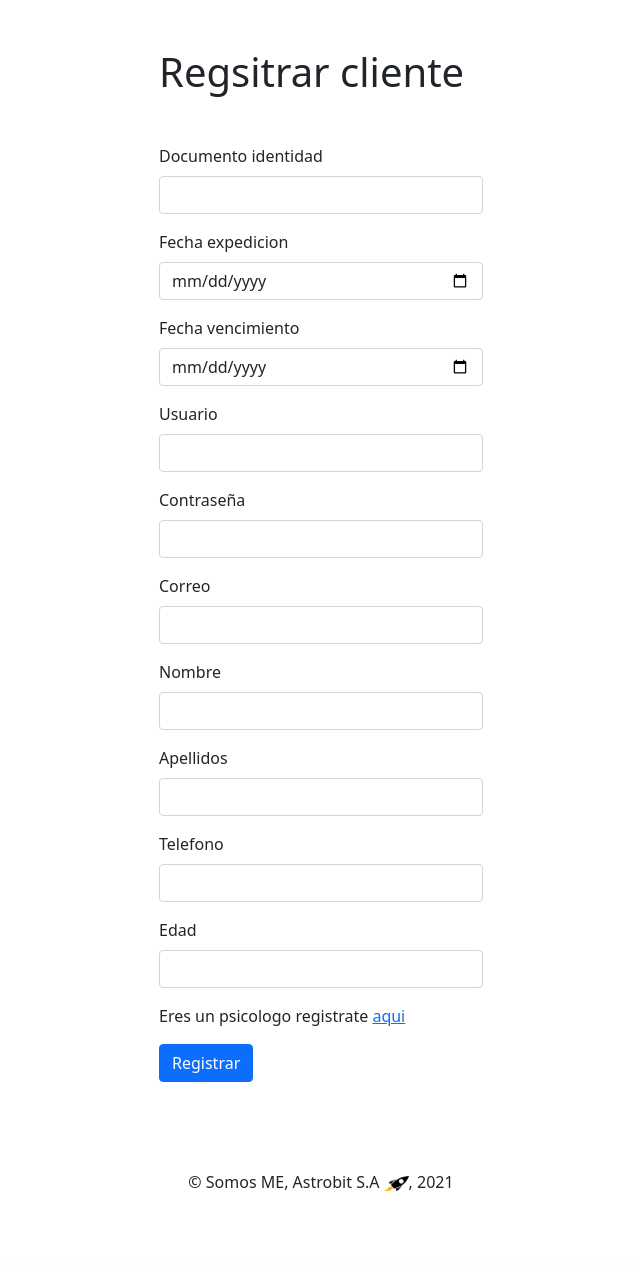
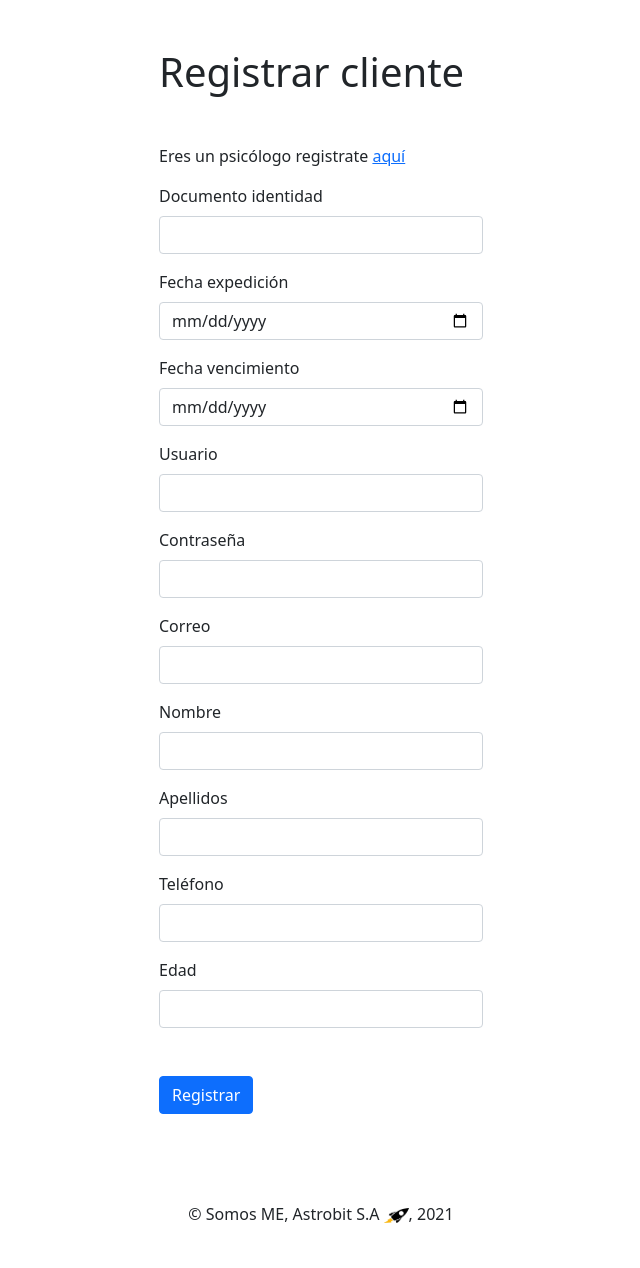
Before and after one commit to newCasta/ME, a PHP site: page /ME/registrarcliente in a window 1280 px wide. Shown: the part 166-1434 px from the top of the page, without its empty margins (319-959 px from the left). Before the commit the page ends 1357 px from the top, so only its background shows below. Run offline with PHP 8.4, Linux system fonts and the light colour scheme.

Commit message:
primeras correcciones

```diff
--- a/views/clientes/index.php
+++ b/views/clientes/index.php
@@ -12,7 +12,8 @@
     <div class="container">
         <div class="row p-5 justify-content-center">
             <div class="col-sm-4">
-                <h1 class="mb-5">Regsitrar cliente</h1>
+                <h1 class="mb-5">Registrar cliente</h1>
+                <p>Eres un psicólogo registrate <a href="<?php echo constant('URL') ?>registrarpsicologo">aquí</a></p>
                 <div class="center"><?php echo $this->mensaje ?></div>
                 <form action="<?php echo constant('URL') ?>registrarcliente/registrarCliente" method="post">
                     <div class="mb-3">
@@ -20,7 +21,7 @@
                         <input type="text" name="documentoid" id="documentoid" required maxlength="10" class="form-control">
                     </div>
                     <div class="mb-3">
-                        <label for="fechaexp" class="form-label">Fecha expedicion</label>
+                        <label for="fechaexp" class="form-label">Fecha expedición</label>
                         <input type="date" name="fechaexp" id="fechaexp" required class="form-control">
                     </div>
                     <div class="mb-3">
@@ -48,14 +49,13 @@
                         <input type="text" name="apellidos" id="apellidos" required class="form-control">
                     </div>
                     <div class="mb-3">
-                        <label for="telefono" class="form-label">Telefono</label>
+                        <label for="telefono" class="form-label">Teléfono</label>
                         <input type="text" name="telefono" id="telefono" required class="form-control">
                     </div>
-                    <div class="mb-3">
+                    <div class="mb-5">
                         <label for="edad" class="form-label">Edad</label>
                         <input type="text" name="edad" id="edad" required class="form-control">
                     </div>
-                    <p>Eres un psicologo registrate <a href="<?php echo constant('URL') ?>registrarpsicologo">aqui</a></p>
                     <input type="submit" value="Registrar" class="btn btn-primary">
                 </form>
             </div>
--- a/views/consulta/index.php
+++ b/views/consulta/index.php
@@ -13,7 +13,7 @@
         <div class="row p-5 justify-content-center">
             <div class="col-sm-8">
                 <h1>Somos ME</h1>
-                <p class="fs-5 mt-5">Un proyecto el cual busca ser tu mano amiga en todo momento que nesesites de nosotros y la cual quiere fomentar la importancia de la salud mental</p>
+                <p class="fs-5 mt-5">Es un proyecto el cual busca ser tu mano amiga en todo momento que nesesites de nosotros y el cual quiere fomentar la importancia de la salud mental.</p>
             </div>
         </div>
     </div>
--- a/views/main/index.php
+++ b/views/main/index.php
@@ -12,12 +12,12 @@
     <div class="container">
         <div class="row p-5 justify-content-center">
             <div class="col-sm-10">
-                <h1>¡Hola! ¡Nosotros somos ME!</h1><p class="fs-5 mt-4"> Somos una empresa dedicada a la ayuda psicologica.</p>
+                <h1>¡Hola! ¡Nosotros somos ME!</h1><p class="fs-5 mt-4"> Somos una empresa dedicada a la ayuda psicológica.</p>
             </div>
         </div>
         <div class="row px-5 justify-content-center">
             <div class="col-sm-10">
-                <p class="fs-5">Nuestro objetivo es brindar un servicio de calidad enfocándonos en la accesibilidad y tu economía ya que todos merecemos que alguien se preocupe por nuestra salud mental Además, de ser accesibles 24/7.</p>
+                <p class="fs-5">Nuestro objetivo es brindar un servicio de calidad enfocándonos en la accesibilidad y tu economía ya que todos merecemos que alguien se preocupe por nuestra salud mental además, de ser accesibles 24/7.</p>
                 <p class="fs-5">Buscamos ayudar a todo aquel que lo necesite. Por eso esta empresa se trata de todos nosotros, se trata de ti, somos me.</p>
             </div>
         </div>
```
Also changed, not shown: views/psicologos/index.php (+5 -5 lines).
